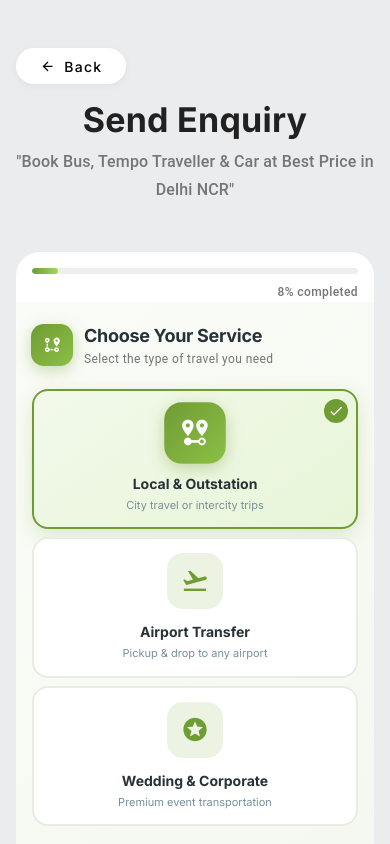
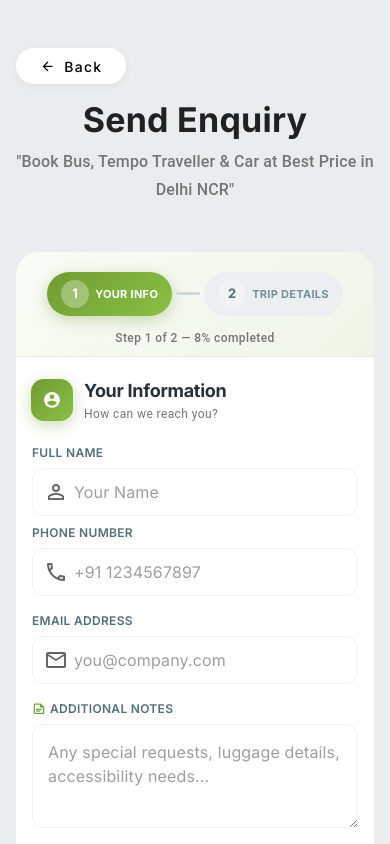
Before and after one commit to saktiswarupmishra/send-enquiry, a Vue app in the folder send-enquiry/frontend/: page /send-enquiry in a window 390 px wide. Shown: the top 844 px of the page. Built offline with nearby package versions, Linux system fonts and the light colour scheme.

Commit message:
feat: implement multi-step enquiry form component with customer info and trip details sections

```diff
--- a/send-enquiry/frontend/src/components/EnquiryForm.vue
+++ b/send-enquiry/frontend/src/components/EnquiryForm.vue
@@ -1,20 +1,139 @@
 <template>
   <v-card class="form-card pa-0 rounded-xl elevation-0">
-    <!-- Progress Bar -->
-    <div class="progress-bar-wrapper">
-      <div class="progress-bar-track">
-        <div class="progress-bar-fill" :style="{ width: progressPercent + '%' }"></div>
+
+    <!-- Step Indicator -->
+    <div class="step-header">
+      <div class="step-pills">
+        <div
+          class="step-pill"
+          :class="{ active: currentStep === 1, completed: currentStep > 1 }"
+          @click="currentStep = 1"
+        >
+          <div class="pill-number">
+            <v-icon v-if="currentStep > 1" size="16" color="white">mdi-check</v-icon>
+            <span v-else>1</span>
           </div>
-      <p class="text-caption text-grey-darken-1 mt-2 mb-0 text-right font-weight-medium">
-        {{ progressPercent }}% completed
+          <span class="pill-label">Your Info</span>
+        </div>
+        <div class="step-connector" :class="{ active: currentStep > 1 }"></div>
+        <div
+          class="step-pill"
+          :class="{ active: currentStep === 2 }"
+        >
+          <div class="pill-number">2</div>
+          <span class="pill-label">Trip Details</span>
+        </div>
+      </div>
+      <p class="text-caption text-grey-darken-1 mt-3 mb-0 text-center font-weight-medium">
+        Step {{ currentStep }} of 2 &mdash; {{ progressPercent }}% completed
       </p>
     </div>
 
     <v-form @submit.prevent="submitForm">
 
       <!-- ═══════════════════════════════════════════════ -->
-      <!-- SECTION 1: Service Type -->
+      <!-- STEP 1: Customer Information                    -->
       <!-- ═══════════════════════════════════════════════ -->
+      <transition :name="transitionName" mode="out-in">
+        <div v-if="currentStep === 1" key="step1">
+          <div class="section-block">
+            <div class="d-flex align-center mb-5">
+              <div class="step-indicator active">
+                <v-icon size="18" color="white">mdi-account-circle</v-icon>
+              </div>
+              <div class="ml-3">
+                <h2 class="section-title mb-0">Your Information</h2>
+                <p class="text-caption text-grey-darken-1 mb-0">How can we reach you?</p>
+              </div>
+            </div>
+
+            <v-row dense class="mb-2">
+              <v-col cols="12" sm="6">
+                <label class="field-label">Full Name</label>
+                <v-text-field
+                  v-model="store.form.fullName"
+                  placeholder="Your Name"
+                  variant="outlined"
+                  density="comfortable"
+                  hide-details
+                  bg-color="white"
+                  class="premium-input"
+                  prepend-inner-icon="mdi-account-outline"
+                ></v-text-field>
+              </v-col>
+              <v-col cols="12" sm="6">
+                <label class="field-label">Phone Number</label>
+                <v-text-field
+                  v-model="store.form.phone"
+                  placeholder="+91 1234567897"
+                  variant="outlined"
+                  density="comfortable"
+                  hide-details
+                  bg-color="white"
+                  class="premium-input"
+                  prepend-inner-icon="mdi-phone-outline"
+                ></v-text-field>
+              </v-col>
+            </v-row>
+
+            <v-row dense class="mb-2">
+              <v-col cols="12">
+                <label class="field-label">Email Address</label>
+                <v-text-field
+                  v-model="store.form.email"
+                  placeholder="you@company.com"
+                  variant="outlined"
+                  density="comfortable"
+                  hide-details
+                  bg-color="white"
+                  class="premium-input"
+                  prepend-inner-icon="mdi-email-outline"
+                ></v-text-field>
+              </v-col>
+            </v-row>
+
+            <v-row dense>
+              <v-col cols="12">
+                <label class="field-label d-flex align-center">
+                  <v-icon size="14" color="#709C34" class="mr-1">mdi-note-text-outline</v-icon>
+                  Additional Notes
+                </label>
+                <v-textarea
+                  v-model="store.form.notes"
+                  placeholder="Any special requests, luggage details, accessibility needs..."
+                  variant="outlined"
+                  rows="3"
+                  hide-details
+                  bg-color="white"
+                  class="premium-input"
+                ></v-textarea>
+              </v-col>
+            </v-row>
+          </div>
+
+          <!-- Next Button -->
+          <div class="submit-section">
+            <v-btn
+              color="#709C34"
+              size="x-large"
+              block
+              class="submit-btn font-weight-bold text-white rounded-xl elevation-0"
+              @click="goToStep2"
+            >
+              NEXT
+              <v-icon right class="ml-2">mdi-arrow-right</v-icon>
+            </v-btn>
+          </div>
+        </div>
+      </transition>
+
+      <!-- ═══════════════════════════════════════════════ -->
+      <!-- STEP 2: Service + Vehicle + Trip Details        -->
+      <!-- ═══════════════════════════════════════════════ -->
+      <transition :name="transitionName" mode="out-in">
+        <div v-if="currentStep === 2" key="step2">
+
+          <!-- SECTION: Service Type -->
           <div class="section-block section-1-bg">
             <div class="d-flex align-center mb-5">
               <div class="step-indicator" :class="{ active: true }">
@@ -53,9 +172,7 @@
             <div class="divider-line"></div>
           </div>
 
-      <!-- ═══════════════════════════════════════════════ -->
-      <!-- SECTION 2: Vehicle Details -->
-      <!-- ═══════════════════════════════════════════════ -->
+          <!-- SECTION: Vehicle Details -->
           <div class="section-block">
             <div class="d-flex align-center mb-5">
               <div class="step-indicator" :class="{ active: store.form.serviceType }">
@@ -171,9 +288,7 @@
             <div class="divider-line"></div>
           </div>
 
-      <!-- ═══════════════════════════════════════════════ -->
-      <!-- SECTION 3: Trip Details -->
-      <!-- ═══════════════════════════════════════════════ -->
+          <!-- SECTION: Trip Details -->
           <div class="section-block section-3-bg">
             <div class="d-flex align-center mb-5">
               <div class="step-indicator" :class="{ active: store.form.vehicleType || store.form.destination }">
@@ -305,105 +420,33 @@
             </div>
           </div>
 
-      <!-- Section divider -->
-      <div class="section-divider">
-        <div class="divider-line"></div>
-        <v-icon size="20" color="#709C34" class="divider-icon">mdi-chevron-down</v-icon>
-        <div class="divider-line"></div>
-      </div>
-
-      <!-- ═══════════════════════════════════════════════ -->
-      <!-- SECTION 4: Customer Information -->
-      <!-- ═══════════════════════════════════════════════ -->
-      <div class="section-block">
-        <div class="d-flex align-center mb-5">
-          <div class="step-indicator" :class="{ active: store.form.pickupPoint || store.form.travelDate }">
-            <v-icon size="18" color="white">mdi-account-circle</v-icon>
-          </div>
-          <div class="ml-3">
-            <h2 class="section-title mb-0">Your Information</h2>
-            <p class="text-caption text-grey-darken-1 mb-0">How can we reach you?</p>
-          </div>
-        </div>
-
-        <v-row dense class="mb-2">
-          <v-col cols="12" sm="6">
-            <label class="field-label">Full Name</label>
-            <v-text-field
-              v-model="store.form.fullName"
-              placeholder="Your Name"
+          <!-- Submit Section with Back + Submit -->
+          <div class="submit-section">
+            <div class="d-flex ga-3">
+              <v-btn
                 variant="outlined"
-              density="comfortable"
-              hide-details
-              bg-color="white"
-              class="premium-input"
-              prepend-inner-icon="mdi-account-outline"
-            ></v-text-field>
-          </v-col>
-          <v-col cols="12" sm="6">
-            <label class="field-label">Phone Number</label>
-            <v-text-field
-              v-model="store.form.phone"
-              placeholder="+91 1234567897"
-              variant="outlined"
-              density="comfortable"
-              hide-details
-              bg-color="white"
-              class="premium-input"
-              prepend-inner-icon="mdi-phone-outline"
-            ></v-text-field>
-          </v-col>
-        </v-row>
-
-        <v-row dense class="mb-2">
-          <v-col cols="12">
-            <label class="field-label">Email Address</label>
-            <v-text-field
-              v-model="store.form.email"
-              placeholder="you@company.com"
-              variant="outlined"
-              density="comfortable"
-              hide-details
-              bg-color="white"
-              class="premium-input"
-              prepend-inner-icon="mdi-email-outline"
-            ></v-text-field>
-          </v-col>
-        </v-row>
-
-        <v-row dense>
-          <v-col cols="12">
-            <label class="field-label d-flex align-center">
-              <v-icon size="14" color="#709C34" class="mr-1">mdi-note-text-outline</v-icon>
-              Additional Notes
-            </label>
-            <v-textarea
-              v-model="store.form.notes"
-              placeholder="Any special requests, luggage details, accessibility needs..."
-              variant="outlined"
-              rows="3"
-              hide-details
-              bg-color="white"
-              class="premium-input"
-            ></v-textarea>
-          </v-col>
-        </v-row>
-      </div>
-
-      <!-- Submit Button -->
-      <div class="submit-section">
+                color="#709C34"
+                size="x-large"
+                class="back-btn font-weight-bold rounded-xl elevation-0"
+                @click="goToStep1"
+                style="flex: 0 0 auto; min-width: 140px;"
+              >
+                <v-icon left class="mr-2">mdi-arrow-left</v-icon>
+                BACK
+              </v-btn>
               <v-btn
                 color="#709C34"
                 size="x-large"
                 type="submit"
-          block
                 class="submit-btn font-weight-bold text-white rounded-xl elevation-0"
                 :loading="submitting"
+                style="flex: 1;"
               >
                 <v-icon left class="mr-2">mdi-send</v-icon>
                 SEND ENQUIRY
                 <v-icon right class="ml-2">mdi-arrow-right</v-icon>
               </v-btn>
+            </div>
             <div class="d-flex align-center justify-center mt-4">
               <v-icon size="14" color="grey" class="mr-1">mdi-shield-check</v-icon>
               <p class="text-caption text-grey mb-0">
@@ -411,6 +454,8 @@
               </p>
             </div>
           </div>
+        </div>
+      </transition>
     </v-form>
 
     <!-- Success Overlay -->
@@ -435,6 +480,18 @@ import { useEnquiryStore } from '../store/enquiryStore'
 const store = useEnquiryStore()
 const submitting = ref(false)
 const showSuccess = ref(false)
+const currentStep = ref(1)
+const transitionName = ref('step-slide-left')
+
+const goToStep2 = () => {
+  transitionName.value = 'step-slide-left'
+  currentStep.value = 2
+}
+
+const goToStep1 = () => {
+  transitionName.value = 'step-slide-right'
+  currentStep.value = 1
+}
 
 const serviceTypes = [
   { value: 'local', label: 'Local & Outstation', icon: 'mdi-map-marker-distance', desc: 'City travel or intercity trips' },
@@ -504,6 +561,7 @@ const submitForm = async () => {
     setTimeout(() => {
       showSuccess.value = false
       store.resetForm()
+      currentStep.value = 1
     }, 2500)
   } else {
     alert('Failed to submit enquiry. Please try again.')
@@ -520,21 +578,80 @@ const submitForm = async () => {
   position: relative;
 }
 
-/* ── Progress Bar ────────────────────────── */
-.progress-bar-wrapper {
-  padding: 24px 32px 0;
+/* ── Step Header ────────────────────────── */
+.step-header {
+  padding: 28px 32px 12px;
+  background: linear-gradient(135deg, #fafcf7 0%, #f0f4e8 100%);
+  border-bottom: 1px solid #E8ECE3;
 }
-.progress-bar-track {
-  height: 6px;
+.step-pills {
+  display: flex;
+  align-items: center;
+  justify-content: center;
+  gap: 0;
+}
+.step-pill {
+  display: flex;
+  align-items: center;
+  gap: 10px;
+  padding: 10px 24px;
+  border-radius: 50px;
   background: #ECEFF1;
-  border-radius: 20px;
-  overflow: hidden;
+  cursor: pointer;
+  transition: all 0.4s cubic-bezier(0.4, 0, 0.2, 1);
 }
-.progress-bar-fill {
-  height: 100%;
+.step-pill.active {
+  background: linear-gradient(135deg, #709C34, #8BBF45);
+  box-shadow: 0 4px 16px rgba(112, 156, 52, 0.35);
+}
+.step-pill.completed {
+  background: #E8F5E9;
+  cursor: pointer;
+}
+.pill-number {
+  width: 28px;
+  height: 28px;
+  border-radius: 50%;
+  background: rgba(255,255,255,0.25);
+  display: flex;
+  align-items: center;
+  justify-content: center;
+  font-size: 13px;
+  font-weight: 800;
+  color: #546E7A;
+  transition: all 0.3s ease;
+}
+.step-pill.active .pill-number {
+  background: rgba(255,255,255,0.3);
+  color: white;
+}
+.step-pill.completed .pill-number {
+  background: #709C34;
+  color: white;
+}
+.pill-label {
+  font-size: 13px;
+  font-weight: 700;
+  color: #78909C;
+  letter-spacing: 0.3px;
+  text-transform: uppercase;
+}
+.step-pill.active .pill-label {
+  color: white;
+}
+.step-pill.completed .pill-label {
+  color: #709C34;
+}
+.step-connector {
+  width: 48px;
+  height: 3px;
+  background: #CFD8DC;
+  border-radius: 4px;
+  margin: 0 4px;
+  transition: background 0.4s ease;
+}
+.step-connector.active {
   background: linear-gradient(90deg, #709C34, #A4D65E);
-  border-radius: 20px;
-  transition: width 0.5s cubic-bezier(0.4, 0, 0.2, 1);
 }
 
 /* ── Sections ────────────────────────── */
@@ -743,6 +860,17 @@ const submitForm = async () => {
   transform: translateY(-2px);
   box-shadow: 0 10px 30px rgba(112, 156, 52, 0.4) !important;
 }
+.back-btn {
+  height: 56px !important;
+  font-size: 16px !important;
+  letter-spacing: 1px;
+  border-width: 2px;
+  transition: all 0.3s ease;
+}
+.back-btn:hover {
+  background: rgba(112, 156, 52, 0.06) !important;
+  transform: translateY(-2px);
+}
 
 /* ── Success Overlay ────────────────────────── */
 .success-overlay {
@@ -770,7 +898,31 @@ const submitForm = async () => {
   animation: pop-in 0.4s ease;
 }
 
-/* ── Transitions ────────────────────────── */
+/* ── Step Slide Transitions ────────────────────────── */
+.step-slide-left-enter-active,
+.step-slide-left-leave-active,
+.step-slide-right-enter-active,
+.step-slide-right-leave-active {
+  transition: all 0.4s cubic-bezier(0.4, 0, 0.2, 1);
+}
+.step-slide-left-enter-from {
+  opacity: 0;
+  transform: translateX(40px);
+}
+.step-slide-left-leave-to {
+  opacity: 0;
+  transform: translateX(-40px);
+}
+.step-slide-right-enter-from {
+  opacity: 0;
+  transform: translateX(-40px);
+}
+.step-slide-right-leave-to {
+  opacity: 0;
+  transform: translateX(40px);
+}
+
+/* ── Inner Transitions ────────────────────────── */
 .slide-fade-enter-active {
   transition: all 0.4s cubic-bezier(0.4, 0, 0.2, 1);
 }
@@ -808,8 +960,8 @@ const submitForm = async () => {
   .section-block {
     padding: 20px 16px;
   }
-  .progress-bar-wrapper {
-    padding: 16px 16px 0;
+  .step-header {
+    padding: 20px 16px 8px;
   }
   .submit-section {
     padding: 16px 16px 24px;
@@ -820,5 +972,21 @@ const submitForm = async () => {
   .service-card {
     padding: 14px 12px;
   }
+  .step-pill {
+    padding: 8px 14px;
+    gap: 6px;
+  }
+  .pill-label {
+    font-size: 11px;
+  }
+  .step-connector {
+    width: 24px;
+  }
+  .d-flex.ga-3 {
+    flex-direction: column;
+  }
+  .back-btn {
+    min-width: 100% !important;
+  }
 }
 </style>
```
Lines whose indentation alone changed are shown as unchanged.
